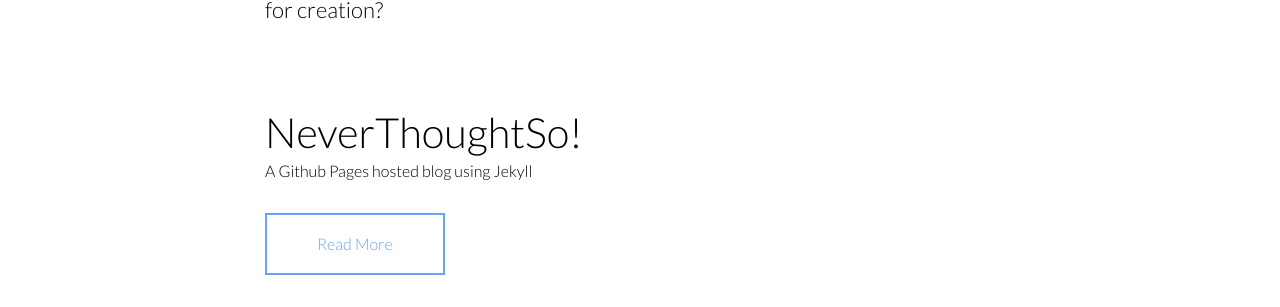
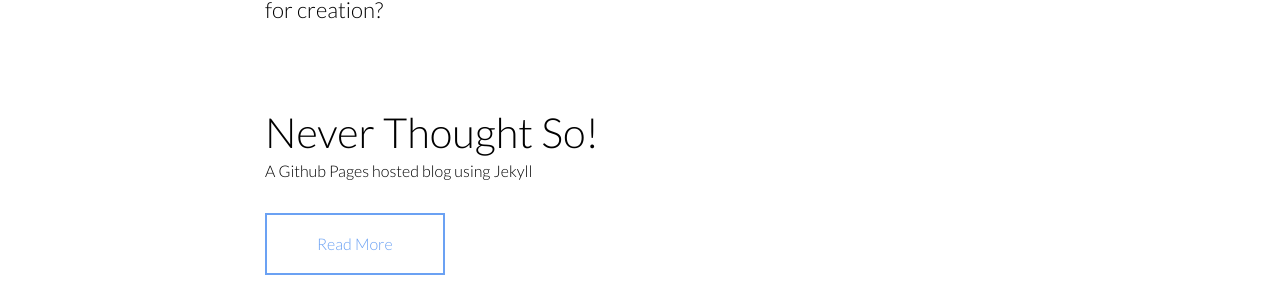
Before and after one commit to bhediathewolf/bhediathewolf.github.io, a Jekyll site: the page built from project/index.html, in a window 1280 px wide and 900 px high, scrolled down 457 px. Shown: the part 516-823 px from the top of the window. Built offline with Jekyll 4.4.1, drawn with Linux system fonts in a browser that asks for light colours; nearby versions of some CDN libraries.

Commit message:
Mr Hyde was here …

```diff
--- a/_data/projects.yml
+++ b/_data/projects.yml
@@ -1,5 +1,5 @@
 neverthoughtso:
-    title: NeverThoughtSo!
+    title: Never Thought So!
     subtitle: A Github Pages hosted blog using Jekyll
     has_demo: false
     has_github: true
--- a/project/neverthoughtso/index.md
+++ b/project/neverthoughtso/index.md
@@ -1,5 +1,5 @@
 ---
-title: NeverThoughtSo! A Github Pages hosted blog using Jekyll
+title: Never Thought So!
 project: neverthoughtso
 ---
 
```
